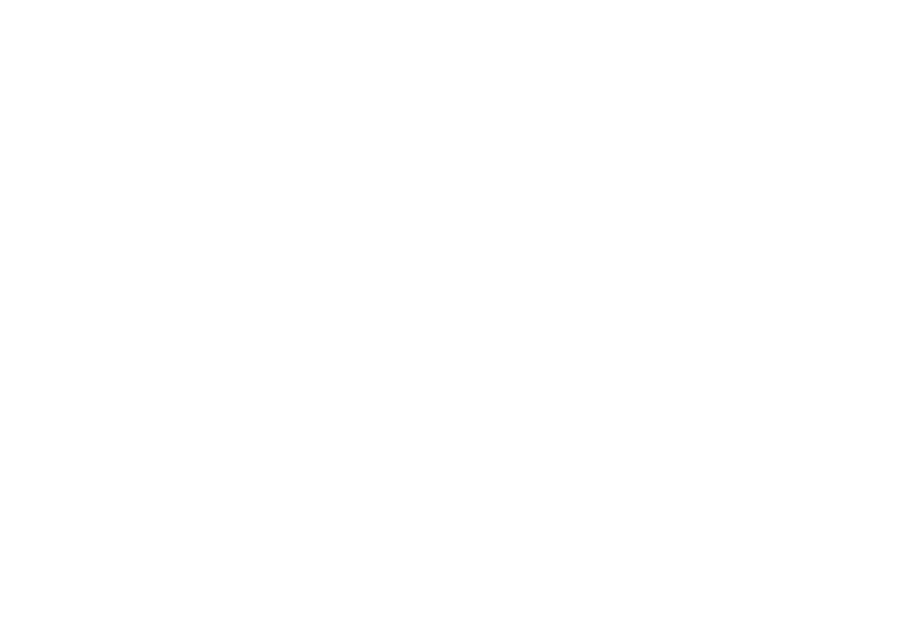
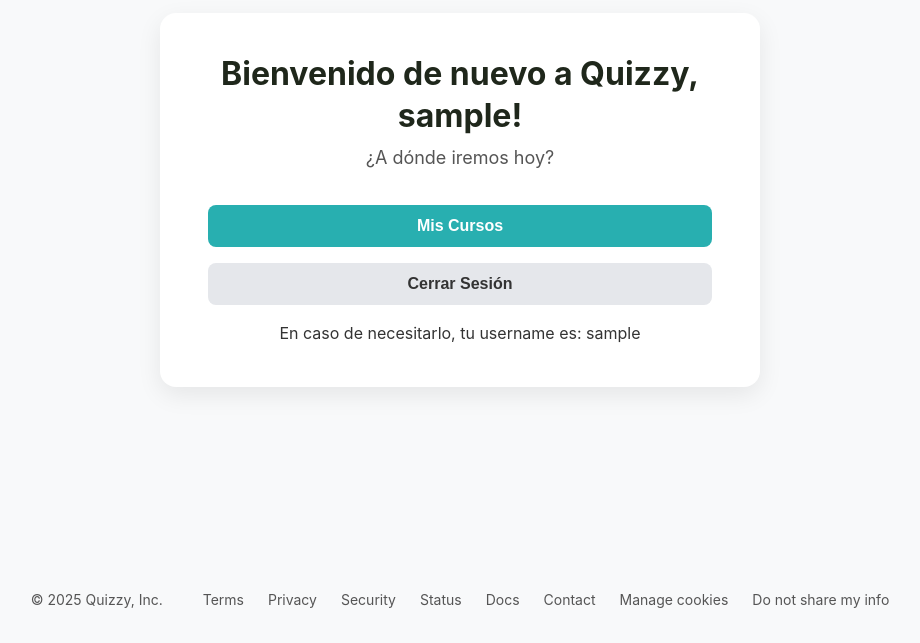
Before and after one commit to JISV7/QuizzyApp, a React (Vite) app in the folder client/: page /dashboard in a window 1280 px wide. Before the commit this address had no page. Shown: the part 157-800 px from the top of the page, without its empty margins (180-1100 px from the left). Built offline with nearby package versions, Linux system fonts and the light colour scheme; sample sign-in values are in the browser's storage.

Commit message:
feat: add home - HomePage - Footer Implement HomePage and Footer components with styling

```diff
--- a/client/src/App.tsx
+++ b/client/src/App.tsx
@@ -4,6 +4,7 @@
 import { LandingPage } from '@/features/landing/LandingPage';
 import { RegisterPage } from '@/features/auth/RegisterPage';
 import { LoginPage } from '@/features/auth/LoginPage';
+import { HomePage } from '@/features/home/HomePage';
 import { CoursesPage } from '@/features/courses/CoursesPage';
 import { CourseDetailPage } from '@/features/course-detail/CourseDetailPage';
 import { AssignmentDetailPage } from '@/features/assignment-detail/AssignmentDetailPage';
@@ -22,6 +23,7 @@
 
           {/* Rutas Protegidas */}
           <Route element={<ProtectedRoute />}>
+            <Route path="/dashboard" element={<HomePage />} />
             <Route path="/courses" element={<CoursesPage />} />
             <Route path="/courses/:courseId" element={<CourseDetailPage />} />
             <Route path="/assignments/:assignmentId" element={<AssignmentDetailPage />} />
--- /dev/null
+++ b/client/src/components/Footer.css
@@ -0,0 +1,44 @@
+.site-footer {
+  padding: 32px 24px;
+  background-color: transparent;
+  width: 100%;
+}
+
+.footer-links {
+  display: flex;
+  flex-wrap: wrap;
+  justify-content: center;
+  align-items: center;
+  gap: 24px;
+  max-width: 1200px;
+  margin: 0 auto;
+}
+
+.footer-links .copyright {
+  color: var(--text-color-light);
+  font-size: 0.875rem;
+  margin-right: 16px;
+}
+
+.footer-links a {
+  color: var(--text-color-light);
+  text-decoration: none;
+  font-size: 0.875rem;
+  transition: color 0.3s;
+}
+
+.footer-links a:hover {
+  color: var(--dark-blue);
+  text-decoration: underline;
+}
+
+@media (max-width: 768px) {
+  .footer-links {
+    flex-direction: column;
+    gap: 12px;
+  }
+  .footer-links .copyright {
+    margin-right: 0;
+    margin-bottom: 8px;
+  }
+}
--- /dev/null
+++ b/client/src/components/Footer.tsx
@@ -0,0 +1,19 @@
+import '@/components/Footer.css';
+
+export const Footer = () => {
+  return (
+    <footer className="site-footer">
+      <div className="footer-links">
+        <a href="#" className="copyright">© 2025 Quizzy, Inc.</a>
+        <a href="#">Terms</a>
+        <a href="#">Privacy</a>
+        <a href="#">Security</a>
+        <a href="#">Status</a>
+        <a href="#">Docs</a>
+        <a href="#">Contact</a>
+        <a href="#">Manage cookies</a>
+        <a href="#">Do not share my info</a>
+      </div>
+    </footer>
+  );
+};
--- /dev/null
+++ b/client/src/features/home/HomePage.css
@@ -0,0 +1,77 @@
+.dashboard-layout {
+  display: flex;
+  flex-direction: column;
+  min-height: 100vh;
+  background-color: var(--light-gray);
+  font-family: 'Inter', sans-serif;
+}
+
+.dashboard-content {
+  flex-grow: 1;
+  display: flex;
+  align-items: center;
+  justify-content: center;
+  padding: 24px;
+}
+
+.action-card {
+  background-color: var(--white);
+  padding: 40px 48px;
+  border-radius: 16px;
+  box-shadow: 0 8px 25px rgba(0,0,0,0.08);
+  text-align: center;
+  max-width: 600px;
+  width: 100%;
+}
+
+.action-card-header h1 {
+  font-size: 2rem;
+  color: var(--black);
+  margin-top: 0;
+  margin-bottom: 8px;
+}
+
+.action-card-header p {
+  font-size: 1.125rem;
+  color: var(--text-color-light);
+  margin-top: 0;
+  margin-bottom: 32px;
+}
+
+.action-buttons {
+  display: flex;
+  flex-direction: column;
+  gap: 16px;
+}
+
+.btn {
+  display: inline-block;
+  padding: 12px 24px;
+  border-radius: 8px;
+  font-weight: 600;
+  text-decoration: none;
+  transition: all 0.3s ease;
+  border: 2px solid transparent;
+  cursor: pointer;
+  font-size: 1rem;
+}
+
+.btn-primary {
+  background-color: var(--dark-blue);
+  color: var(--white);
+}
+
+.btn-primary:hover {
+  background-color: var(--turquoise);
+}
+
+.btn-secondary {
+  background-color: #f0f2f5;
+  color: var(--text-color);
+  border-color: #e5e7eb;
+}
+
+.btn-secondary:hover {
+  background-color: #e5e7eb;
+  border-color: #d1d5db;
+}
--- /dev/null
+++ b/client/src/features/home/HomePage.tsx
@@ -0,0 +1,42 @@
+import { useAuth } from '@/context/AuthContext';
+import { useNavigate } from 'react-router-dom';
+import { Footer } from '@/components/Footer';
+import './HomePage.css';
+
+export const HomePage = () => {
+  const { user, logout } = useAuth();
+  const navigate = useNavigate();
+
+  if (!user) {
+    return null;
+  }
+
+  return (
+    <div className="dashboard-layout">
+      <main className="dashboard-content">
+        <div className="action-card">
+          <header className="action-card-header">
+            <h1>Bienvenido de nuevo a Quizzy, {user.first_name || user.username}!</h1>
+            <p>¿A dónde iremos hoy?</p>
+          </header>
+          <div className="action-buttons">
+            <button
+              className="btn btn-primary"
+              onClick={() => navigate('/courses')}
+            >
+              Mis Cursos
+            </button>
+            <button
+              className="btn btn-secondary"
+              onClick={logout}
+            >
+              Cerrar Sesión
+            </button>
+            En caso de necesitarlo, tu username es: {user.username}
+          </div>
+        </div>
+      </main>
+      <Footer />
+    </div>
+  );
+};
```
